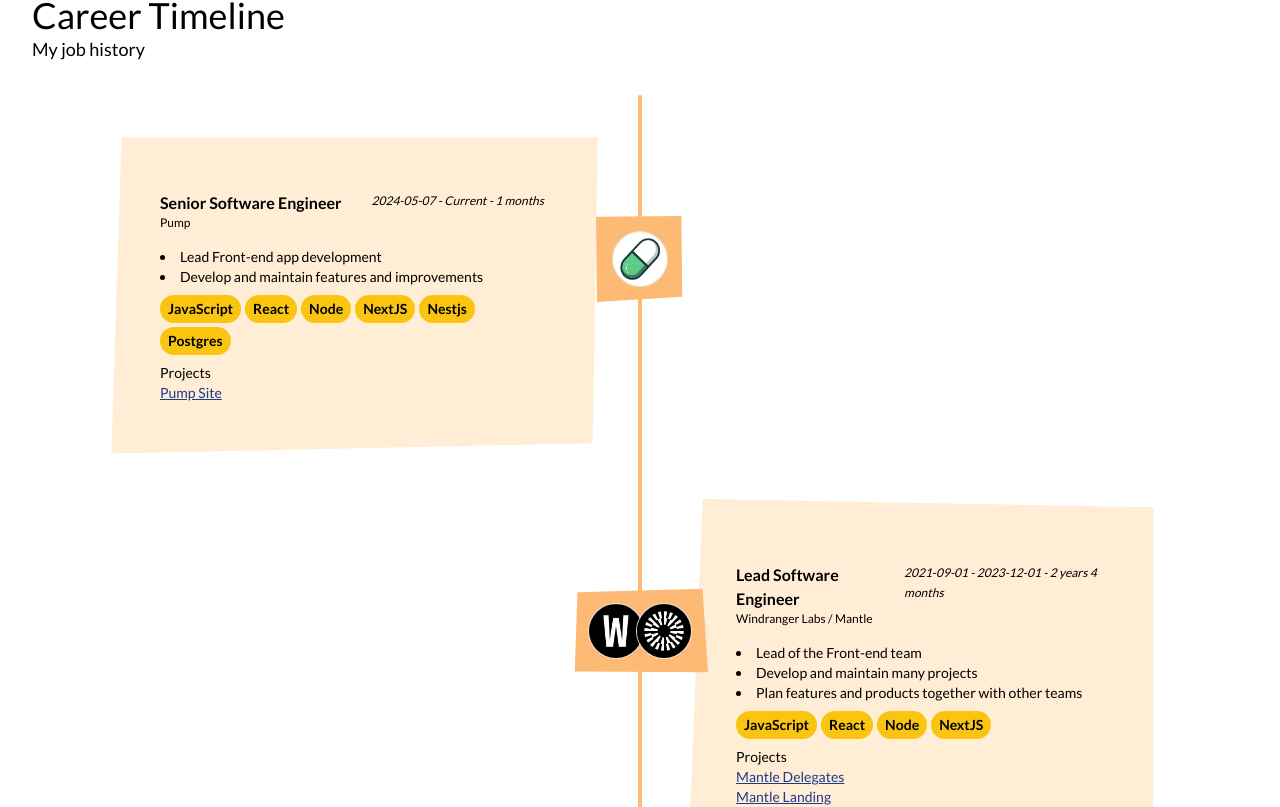
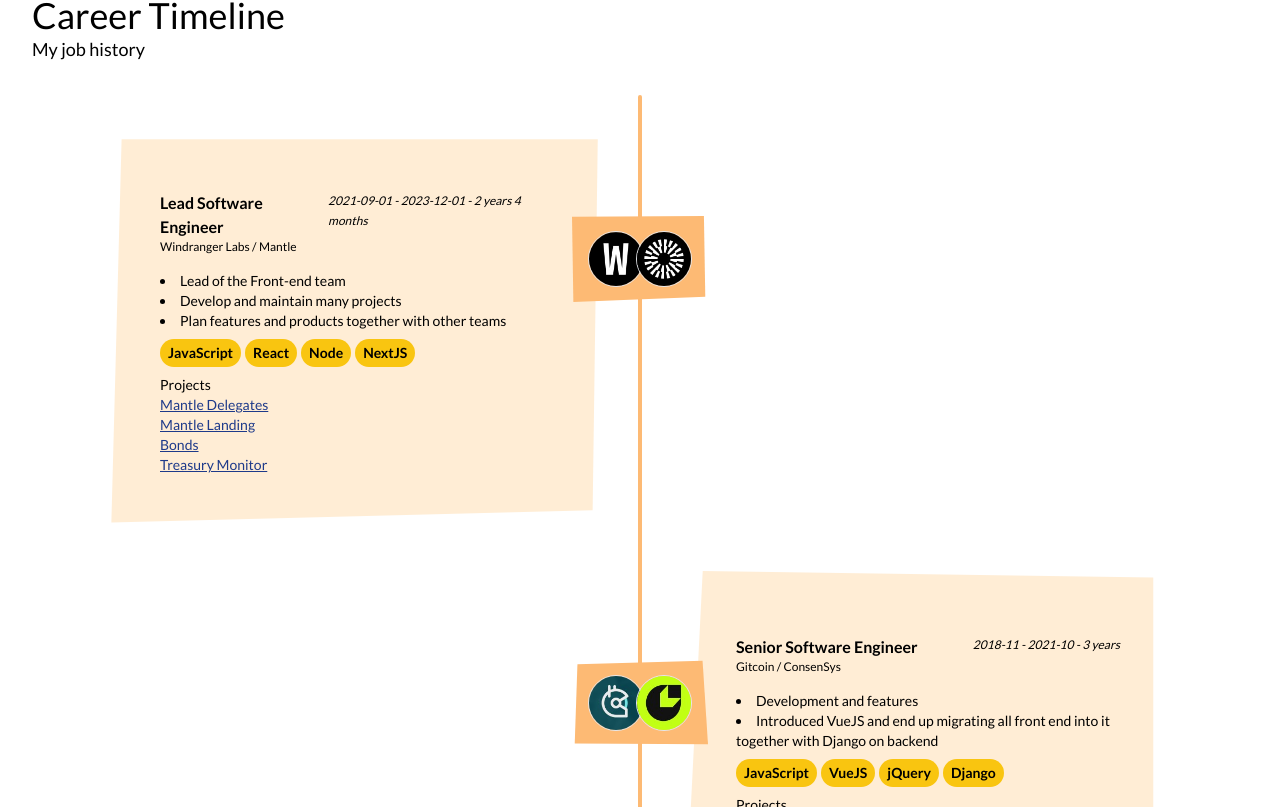
Before and after one commit to octavioamu/octavioamu-site, a Next.js app: page / in a window 1280 px wide. Shown: the part 2473-3280 px from the top of the page. Built offline with nearby package versions, Linux system fonts and the light colour scheme.

Commit message:
fix remove current work

```diff
--- a/app/data/jobData.ts
+++ b/app/data/jobData.ts
@@ -180,31 +180,31 @@
       },
     ],
   },
-  {
-    id: 8,
-    title: "Senior Software Engineer",
-    company: ["Pump"],
-    companyLogos: [
-      {
-        src: "/companies/logo-pump.png",
-        alt: "Pump fun Logo",
-      },
-    ],
-    startDate: "2024-05-07",
-    endDate: "Current",
-    duration: "",
-    description: [
-      "Lead Front-end app development",
-      "Develop and maintain features and improvements",
-    ],
-    skills: ["JavaScript", "React", "Node", "NextJS", "Nestjs", "Postgres"],
-    projects: [
-      {
-        title: "Pump Site",
-        link: "https://pump.fun",
-      },
-    ],
-  },
+  // {
+  //   id: 8,
+  //   title: "Senior Software Engineer",
+  //   company: ["Pump"],
+  //   companyLogos: [
+  //     {
+  //       src: "/companies/logo-pump.png",
+  //       alt: "Pump fun Logo",
+  //     },
+  //   ],
+  //   startDate: "2024-05-07",
+  //   endDate: "Current",
+  //   duration: "",
+  //   description: [
+  //     "Lead Front-end app development",
+  //     "Develop and maintain features and improvements",
+  //   ],
+  //   skills: ["JavaScript", "React", "Node", "NextJS", "Nestjs", "Postgres"],
+  //   projects: [
+  //     {
+  //       title: "Pump Site",
+  //       link: "https://pump.fun",
+  //     },
+  //   ],
+  // },
 ];
 
 export interface JobList {
```
